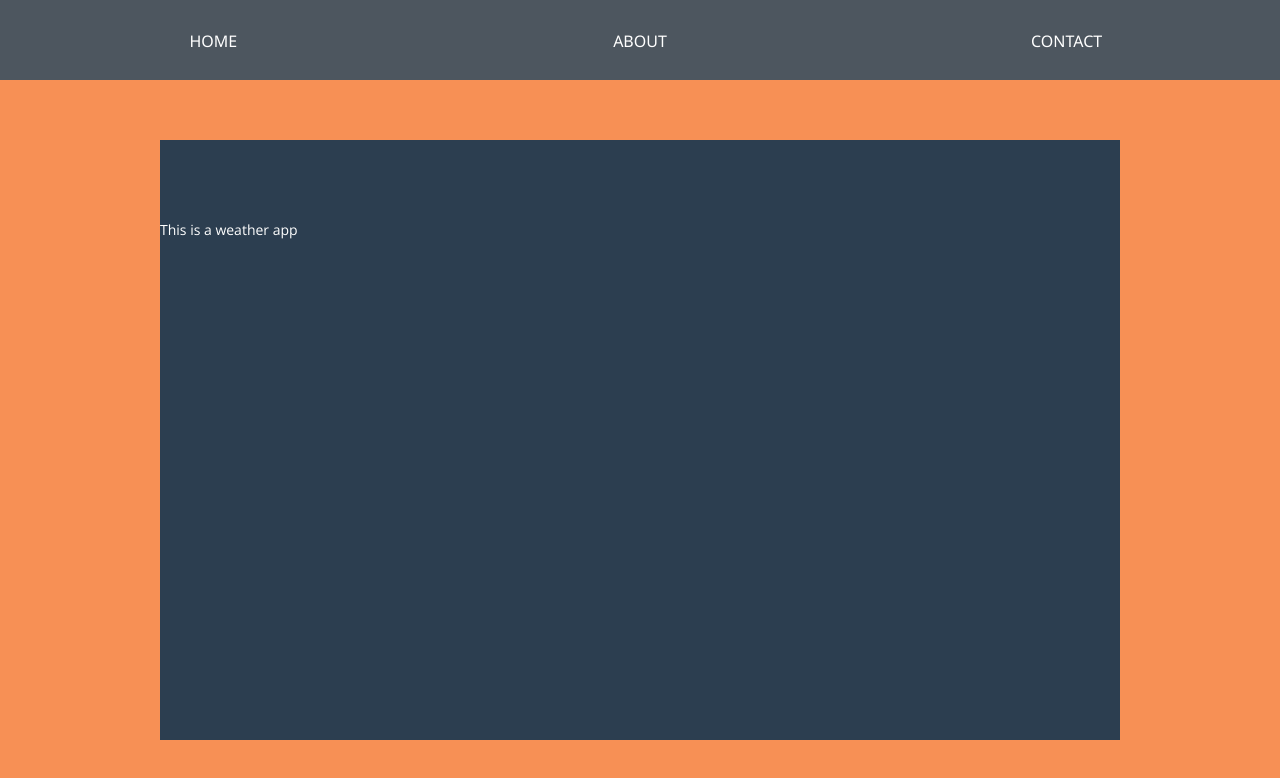
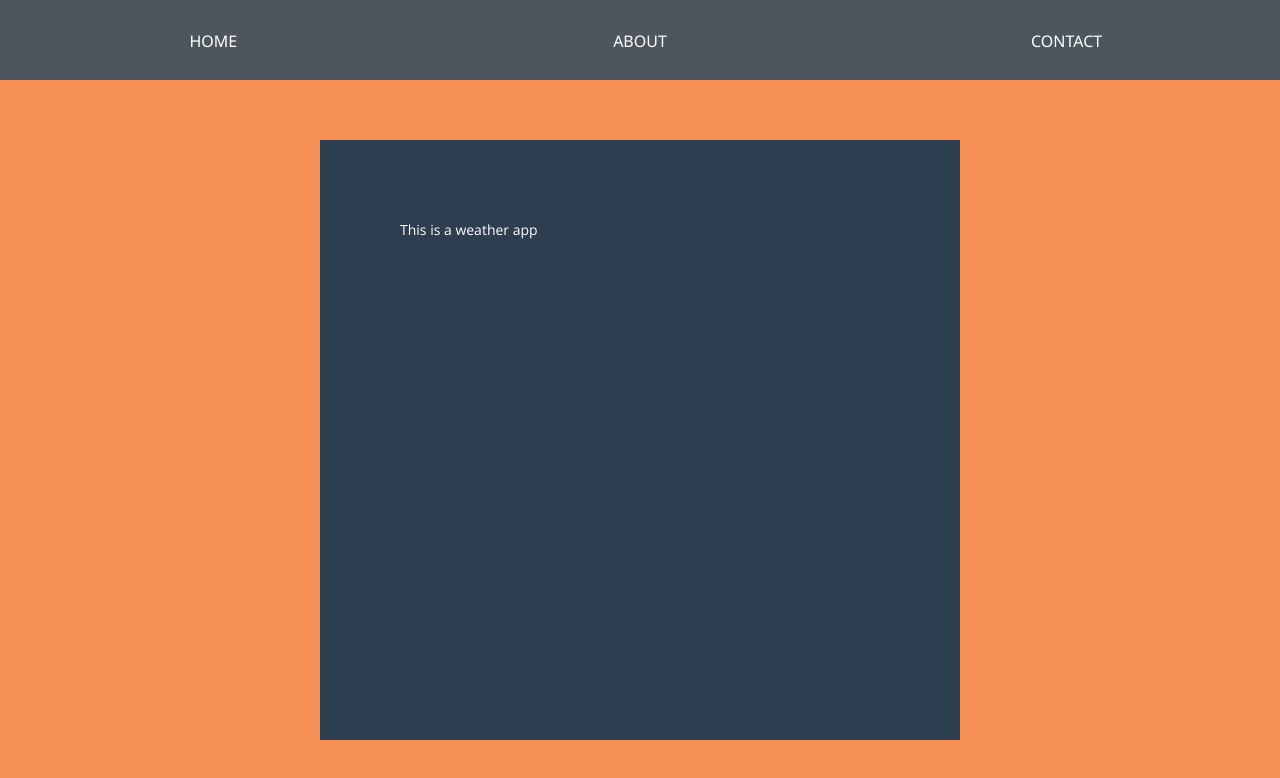
Before and after one commit to diana98morariu/weather-app, a React (Create React App) app: page /about in a window 1280 px wide. Shown: the top 778 px of the page. Built offline with nearby package versions, Linux system fonts and the light colour scheme.

Commit message:
about and contact

```diff
--- a/src/App.css
+++ b/src/App.css
@@ -65,14 +65,15 @@ body {
   padding-top: 80px;
 }
 
-.about-container {
+.about-contact-container {
   background-color: #2c3e50;
   height: 75vh;
-  width: 75vw;
-  padding-top: 80px;
+  width: 50vw;
+  padding: 80px 0 0 80px;
 }
-.about-container>p{
+.about-contact-container>p {
   color: #fff;
+
 }
 
 input {
--- a/src/components/About.js
+++ b/src/components/About.js
@@ -3,7 +3,7 @@ import React from "react";
 const About = () =>{
     return(
         <div className="wrapper">
-            <div className="about-container">
+            <div className="about-contact-container">
                 <p>This is a weather app</p>
             </div>
         </div>
--- a/src/components/Contact.js
+++ b/src/components/Contact.js
@@ -3,7 +3,10 @@ import React from "react";
 const Contact = () =>{
     return(
         <div className="wrapper">
-            <p>Contact</p>
+            <div className="about-contact-container">
+                <p>Email: diana@yahoo.com</p>
+                <p>Telephone: +45 23 23 45 56</p>
+            </div>
         </div>
     );
 };
```
